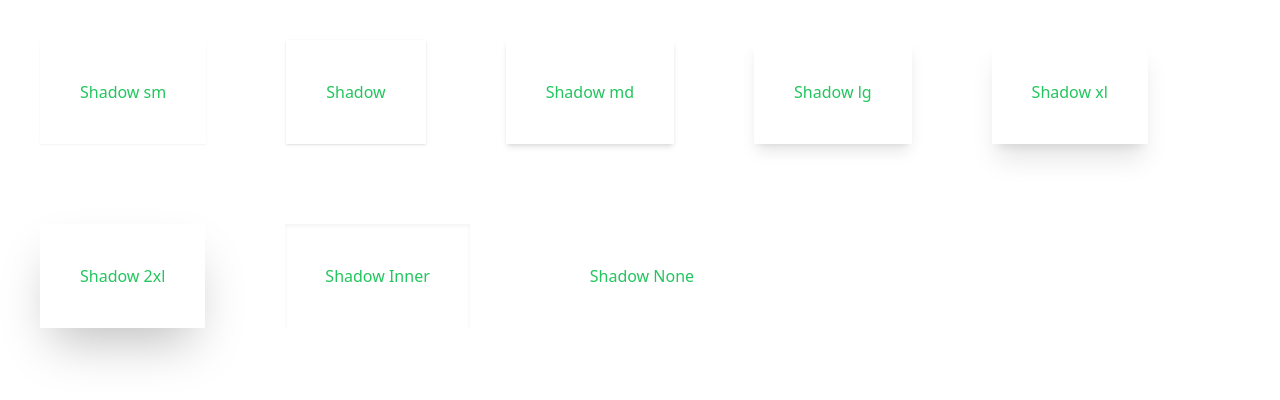
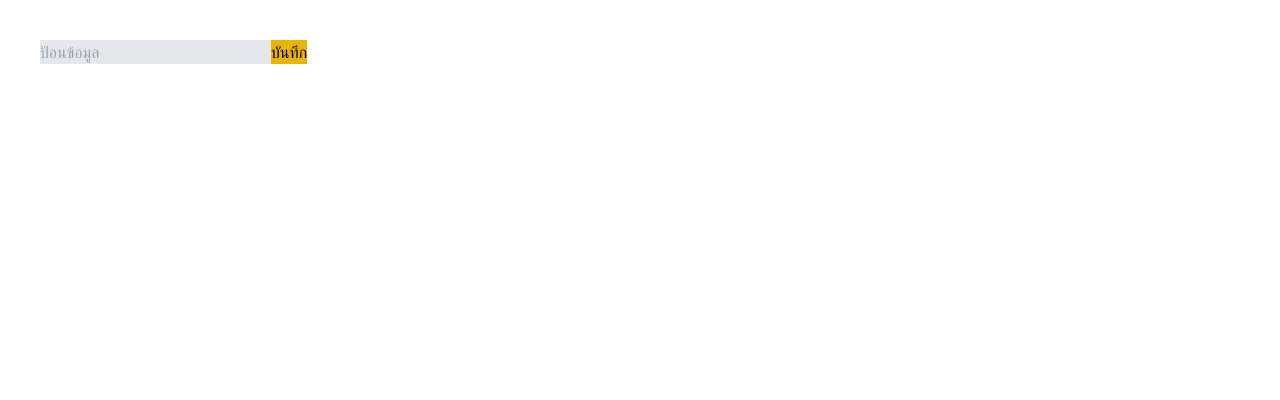
Before and after one commit to jetsadawwts/react-tailwind-tutorial, a React (Vite) app: page / in a window 1280 px wide. Shown: the top 400 px of the page. Built offline with nearby package versions, Linux system fonts and the light colour scheme.

Commit message:
EP7 Pseudo Selector

```diff
--- a/src/App.jsx
+++ b/src/App.jsx
@@ -5,6 +5,7 @@ import EP3HeightAndWidth from "./page/EP3HeightAndWidth";
 import EP4MarginAndPadding from "./page/EP4MarginAndPadding";
 import EP5Border from "./page/EP5Border";
 import EP6BoxShadox from "./page/EP6BoxShadox";
+import EP7PseudoSelector from "./page/EP7PseudoSelector";
 
 function App() {
   return (
@@ -14,7 +15,8 @@ function App() {
       {/* <EP3HeightAndWidth /> */}
       {/* <EP4MarginAndPadding /> */}
       {/* <EP5Border /> */}
-      <EP6BoxShadox />
+      {/* <EP6BoxShadox /> */}
+      <EP7PseudoSelector />
     </div>
   );
 }
--- /dev/null
+++ b/src/page/EP7PseudoSelector.jsx
@@ -0,0 +1,18 @@
+import React from "react";
+
+function EP7PseudoSelector() {
+  return (
+    <>
+      <form className="m-10">
+        <input
+          type="text"
+          placeholder="ป้อนข้อมูล"
+          className="bg-gray-200 focus:bg-green-200"
+        />
+        <button className="bg-yellow-500 hover:bg-red-200 hover:text-white">บันทึก</button>
+      </form>
+    </>
+  );
+}
+
+export default EP7PseudoSelector;
```
